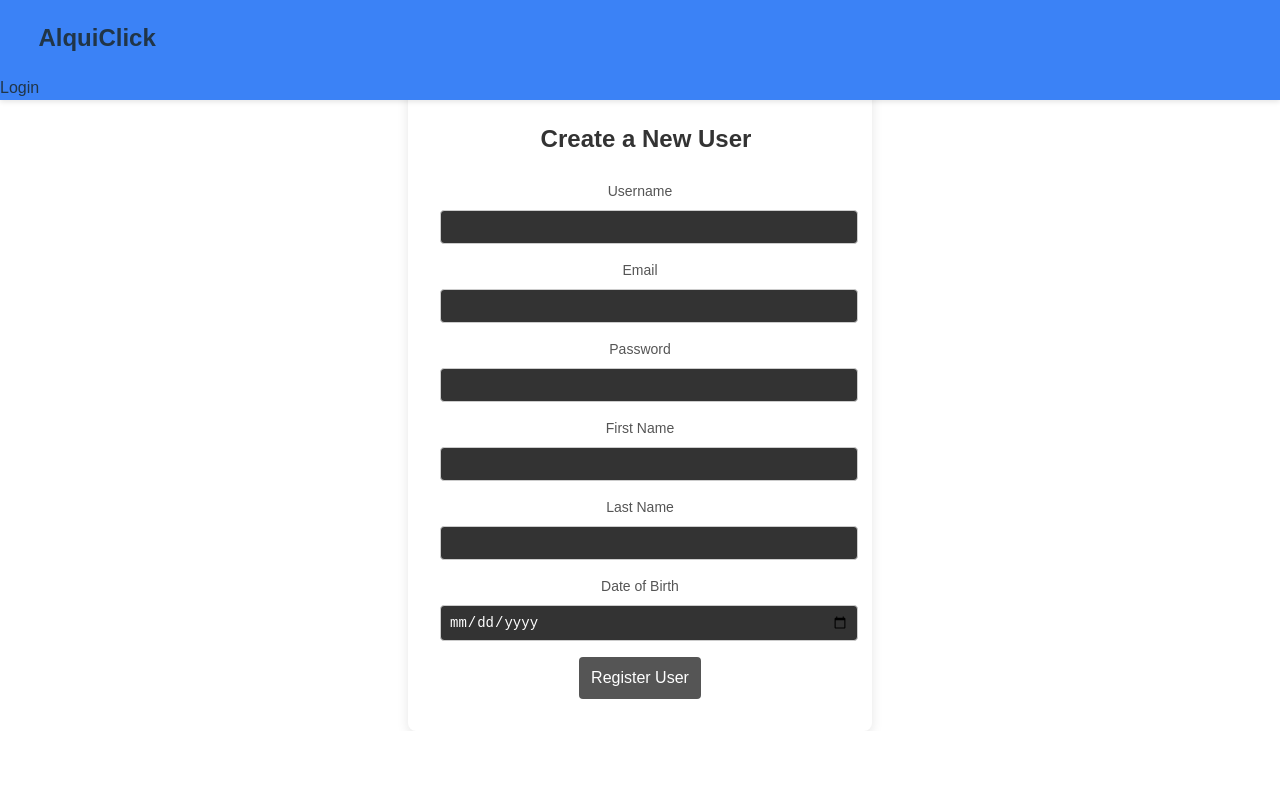
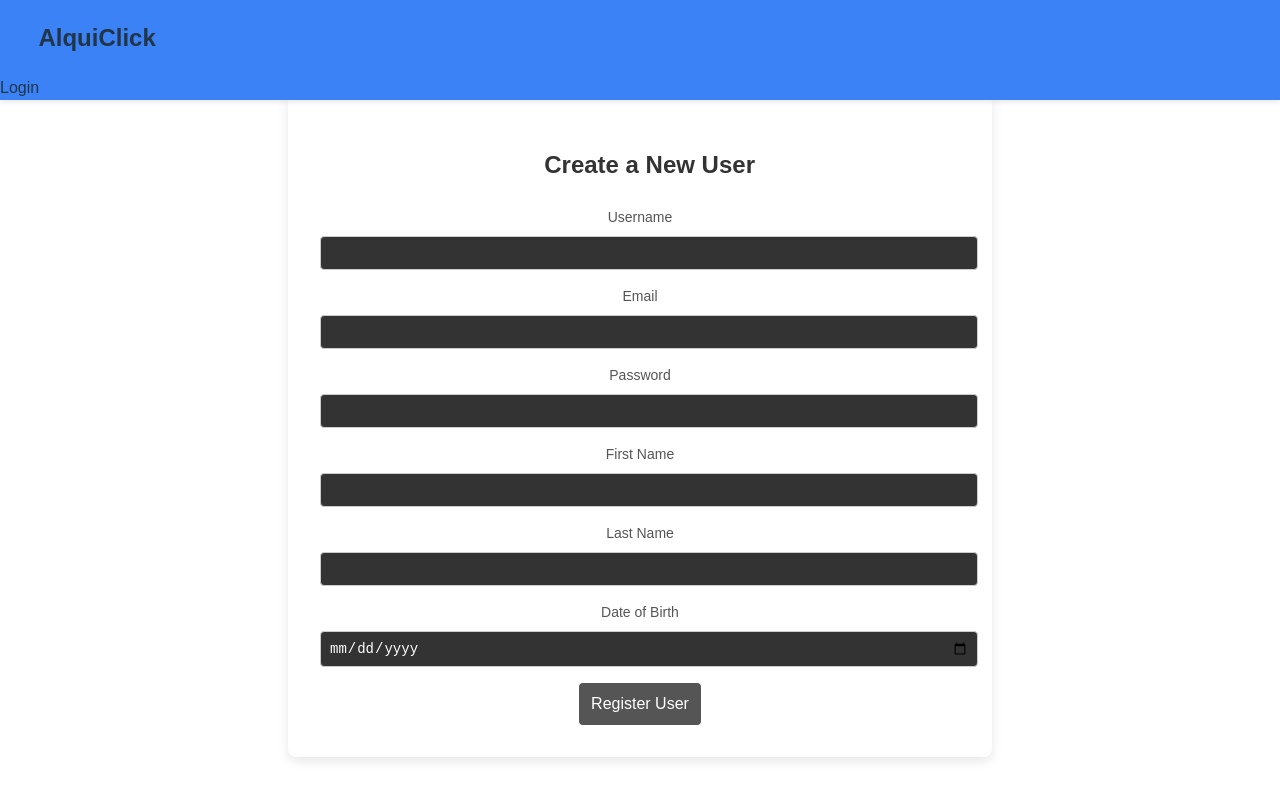
Before and after one commit to AlquiClick/frontend, a React (Vite) app: page /create-user in a window 1280 px wide. Built offline with nearby package versions, Linux system fonts and the light colour scheme.

Commit message:
add style

```diff
--- a/src/styles/login.css
+++ b/src/styles/login.css
@@ -82,9 +82,12 @@ body {
     padding: 2rem;
     border-radius: 8px;
     box-shadow: 0 4px 12px rgba(0, 0, 0, 0.1);
-    width: 400px;
+    width: 50%;
+    height: 40%;
     text-align: center;
     margin: 0 auto;
+    margin-top: 5%;
+    margin-bottom: 1%;
 }
 
 .create-user-title {
```
